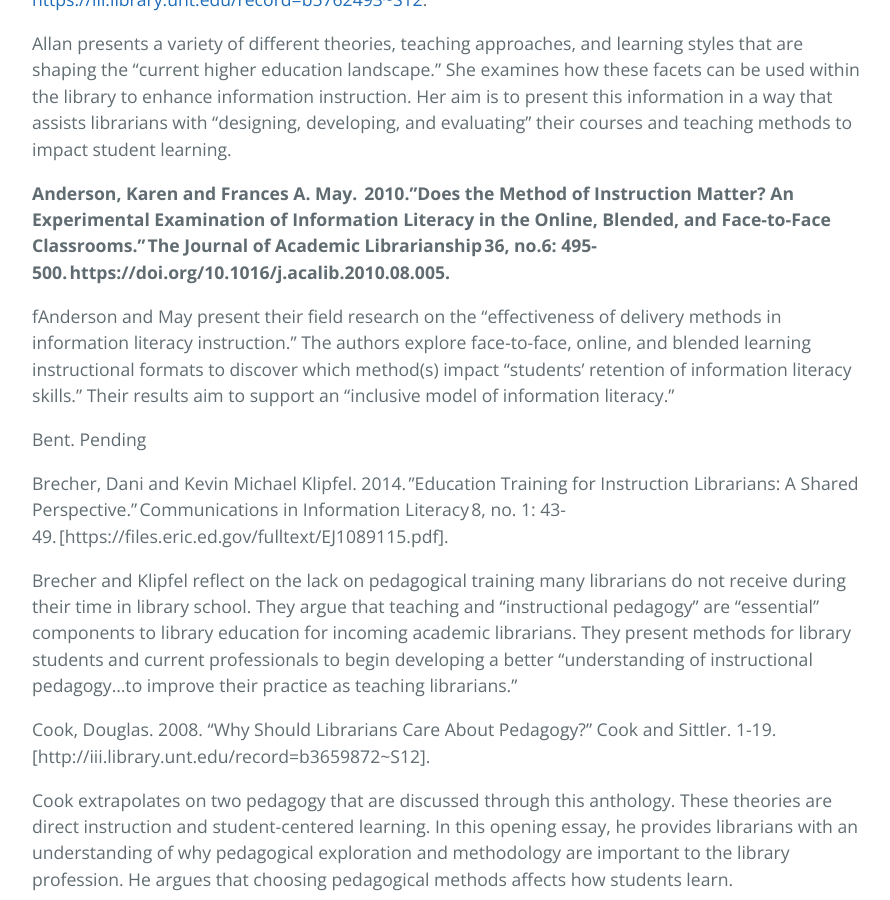
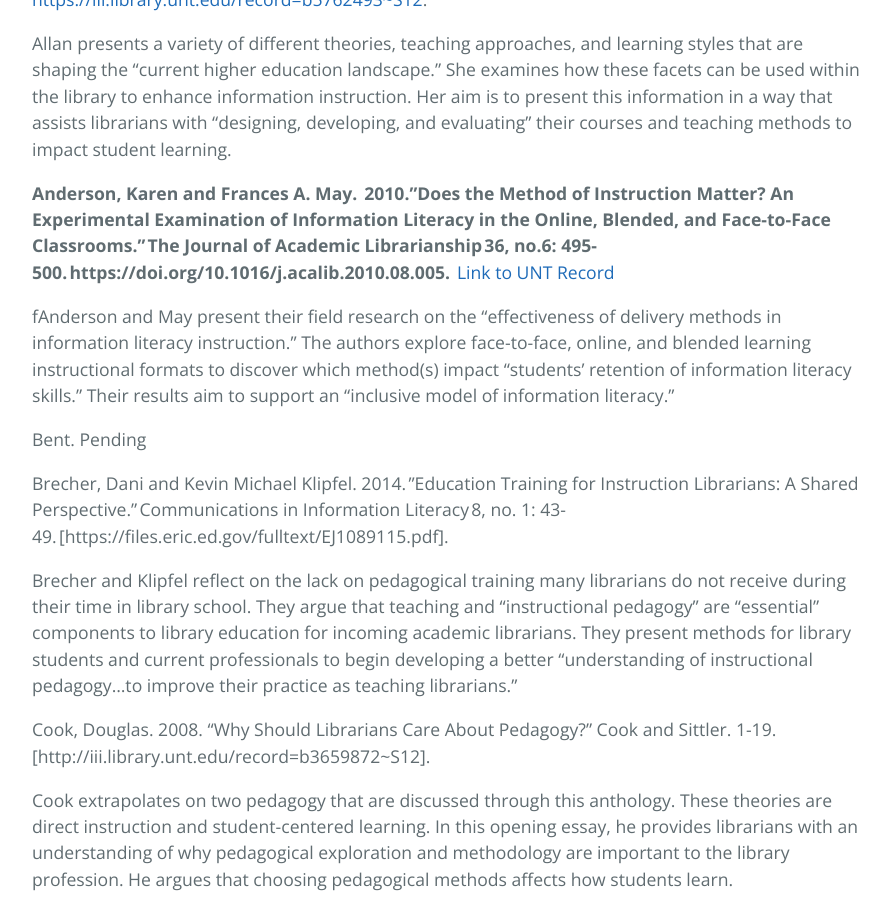
Before and after one commit to pandrews/pedagogy4liaisons, a Jekyll site: the page built from dlpp.md, in a window 1280 px wide and 900 px high, scrolled down 628 px. Shown: the whole window, without its empty margins (192-1082 px from the left). Built offline with Jekyll 4.4.1, drawn with Linux system fonts in a browser that asks for light colours.

Commit message:
Update dlpp.md

```diff
--- a/dlpp.md
+++ b/dlpp.md
@@ -15,7 +15,7 @@ In this section, you will find articles and books that introduce and combine lit
 Allan presents a variety of different theories, teaching approaches, and learning styles that are shaping the “current higher education landscape.” She examines how these facets can be used within the library to enhance information instruction. Her aim is to present this information in a way that assists librarians with “designing, developing, and evaluating” their courses and teaching methods to impact student learning.
 
 
-**Anderson, Karen and Frances A. May.  2010."Does the Method of Instruction Matter? An Experimental Examination of Information Literacy in the Online, Blended, and Face-to-Face Classrooms." The Journal of Academic Librarianship 36, no.6: 495-500. https://doi.org/10.1016/j.acalib.2010.08.005.**
+**Anderson, Karen and Frances A. May.  2010."Does the Method of Instruction Matter? An Experimental Examination of Information Literacy in the Online, Blended, and Face-to-Face Classrooms." The Journal of Academic Librarianship 36, no.6: 495-500. https://doi.org/10.1016/j.acalib.2010.08.005.**  [Link to UNT Record](https://iii.library.unt.edu/record=b5762493~S12)
 
 
 fAnderson and May present their field research on the “effectiveness of delivery methods in information literacy instruction.” The authors explore face-to-face, online, and blended learning instructional formats to discover which method(s) impact “students’ retention of information literacy skills.” Their results aim to support an “inclusive model of information literacy.”
```
